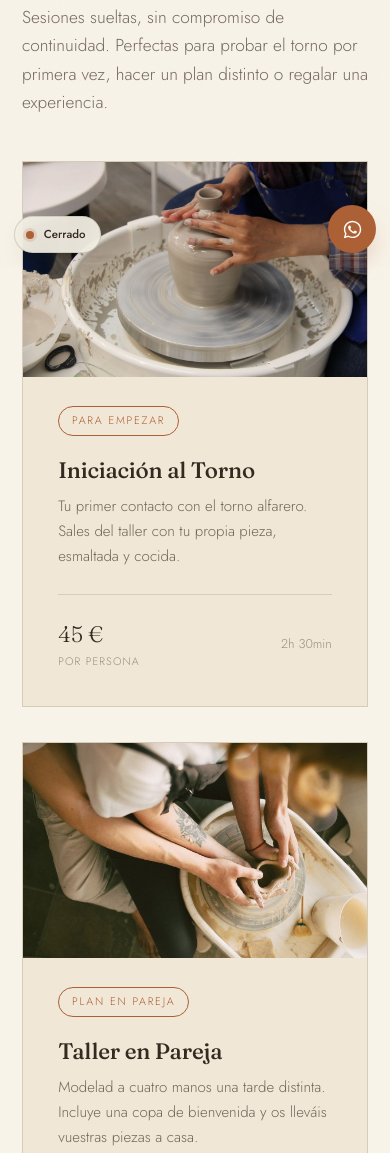
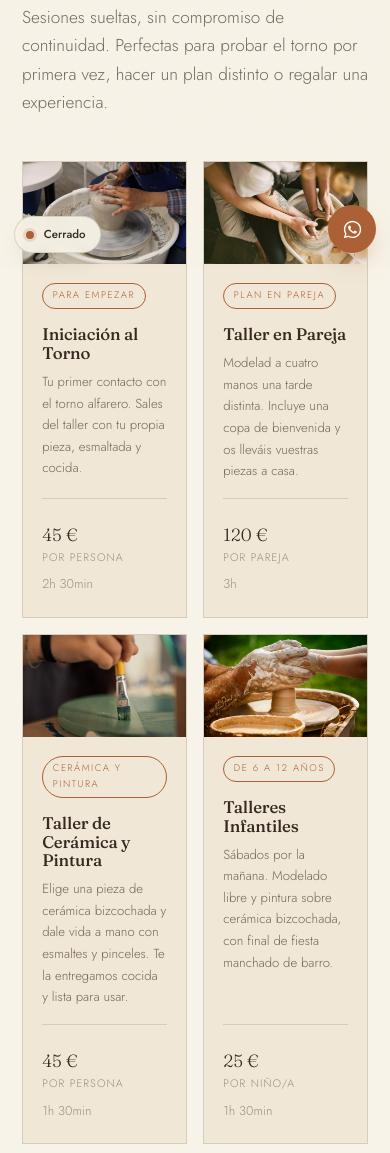
Before and after one commit to j-bortserrat/alfar-ceramica, a plain HTML site: page talleres.html in a window 390 px wide. Shown: the part 577-1730 px from the top of the page. Drawn offline with Linux system fonts and the light colour scheme.

Commit message:
Add files via upload

```diff
--- a/assets/styles.css
+++ b/assets/styles.css
@@ -684,7 +684,17 @@ body.no-scroll { overflow: hidden; }
 }
 
 @media (max-width: 620px) {
-  .grid-4, .grid-3, .workshop-grid, .workshop-grid.cols-3 { grid-template-columns: 1fr; }
+  .hero-video { height: 68vh; }
+  .grid-4, .grid-3, .workshop-grid, .workshop-grid.cols-3 { grid-template-columns: repeat(2, 1fr); gap: 1rem; }
+  .product-info { padding-top: .7rem; }
+  .product-info h3 { font-size: 1rem; }
+  .product-price { font-size: 1rem; }
+  .workshop-body { padding: 1.2rem 1.2rem 1.4rem; }
+  .workshop-card h3 { font-size: 1.05rem; margin-bottom: .5rem; }
+  .workshop-card p { font-size: .82rem; margin-bottom: 1rem; }
+  .workshop-card .tag { font-size: .6rem; padding: .25rem .6rem; margin-bottom: 1rem; }
+  .workshop-meta { flex-direction: column; align-items: flex-start; gap: .4rem; }
+  .workshop-price { font-size: 1.1rem; }
   .stats-grid { grid-template-columns: 1fr 1fr; }
   .foot-grid { grid-template-columns: 1fr; }
   .schedule-item { grid-template-columns: 1fr; gap: .5rem; text-align: left; }
```
